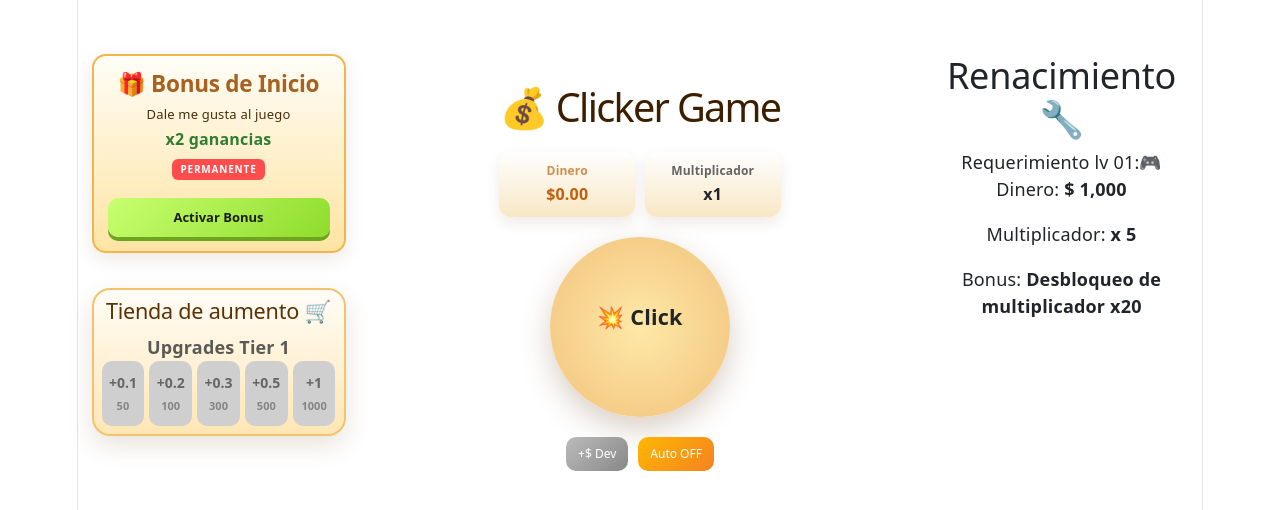
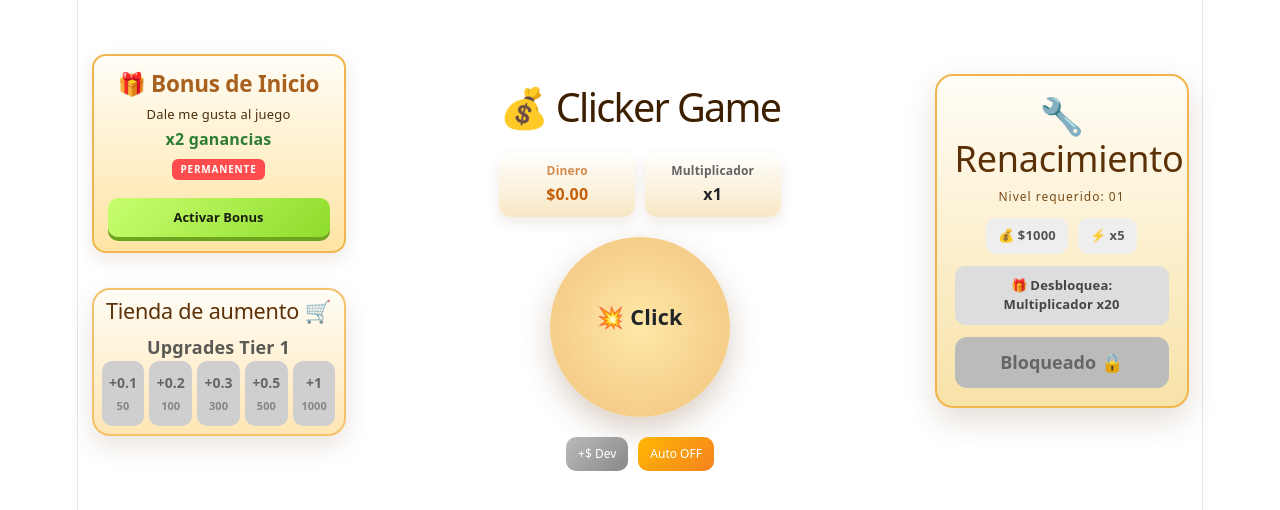
Before and after one commit to Maxii34/CLICKER-EMPIRE, a React (Vite) app: page / in a window 1280 px wide. Shown: the top 510 px of the page. Built offline with nearby package versions, Linux system fonts and the light colour scheme.

Commit message:
Actualizar Reinicio y css

```diff
--- /dev/null
+++ b/src/components/rebirs/Reinicio.css
@@ -0,0 +1,95 @@
+/* CONTENEDOR */
+.rebirth-box {
+  width: min(420px, 100%);
+  margin: 20px auto;
+  padding: 18px;
+  border-radius: 18px;
+  background: linear-gradient(180deg, #fffdf7, #f8e2a7);
+  border: 2px solid #f0b64e;
+  box-shadow: 0 12px 30px rgba(105, 69, 29, 0.18);
+  text-align: center;
+}
+
+/* TITULO */
+.rebirth-box h2 {
+  margin-bottom: 8px;
+  color: #5c3108;
+}
+
+/* NIVEL */
+.rebirth-level {
+  font-size: 12px;
+  letter-spacing: 1px;
+  color: #7a4b1a;
+  display: block;
+  margin-bottom: 12px;
+}
+
+/* REQUISITOS */
+.rebirth-req {
+  display: flex;
+  justify-content: center;
+  gap: 10px;
+  margin-bottom: 12px;
+}
+
+.req-item {
+  padding: 8px 12px;
+  border-radius: 10px;
+  background: #eee;
+  font-weight: bold;
+  font-size: 13px;
+  color: #555;
+}
+
+.req-item.ok {
+  background: linear-gradient(135deg, #c8ff70, #8fdc2c);
+  color: #1a1f12;
+}
+
+/* BONUS */
+.rebirth-bonus {
+  margin-bottom: 12px;
+  padding: 10px;
+  border-radius: 10px;
+  background: #ddd;
+  font-size: 13px;
+  font-weight: 600;
+  color: #444;
+  transition: 0.2s;
+}
+
+.rebirth-bonus.active {
+  background: linear-gradient(135deg, #ffb703, #f58220);
+  color: white;
+}
+
+/* BOTÓN */
+.rebirth-btn {
+  width: 100%;
+  padding: 12px;
+  border-radius: 12px;
+  border: none;
+  font-weight: 800;
+  cursor: pointer;
+  transition: all 0.15s ease;
+}
+
+/* ACTIVO */
+.rebirth-btn.active {
+  background: linear-gradient(135deg, #3ddc84, #1e7d4a);
+  color: white;
+  box-shadow: 0 4px 0 #16643a;
+}
+
+.rebirth-btn.active:hover {
+  transform: translateY(-2px);
+}
+
+/* DESACTIVADO */
+.rebirth-btn.disabled {
+  background: #bbb;
+  color: #666;
+  cursor: not-allowed;
+  box-shadow: none;
+}
--- a/src/components/rebirs/ReiniciosLvl.jsx
+++ b/src/components/rebirs/ReiniciosLvl.jsx
@@ -1,32 +1,47 @@
+import "./Reinicio.css"
 
-export const ReiniciosLvl = ({ money, setMoney, multiplier }) => {
-    return (
-        <>
-        <div className="rebirth">
-        <h2>Renacimiento 🔧</h2>
-        <span>Requerimiento lv 01:🎮</span>
+export const ReiniciosLvl = ({ money, multiplier, setMoney }) => {
+  const reqMoney = 1000;
+  const reqMulti = 5;
 
-        <div className="requirements">
-          <p>
-            Dinero: <strong>$ 1,000</strong>
-          </p>
-          <p>
-            Multiplicador: <strong>x 5</strong>
-          </p>
+  const canRebirth = money >= reqMoney && multiplier >= reqMulti;
+
+  const handleRebirth = () => {
+    if (!canRebirth) return;
+
+    setMoney(0);
+    // 👉 acá después podés resetear más cosas (multiplier, upgrades, etc)
+  };
+
+  return (
+    <div className="rebirth-box">
+      <h2>🔧 Renacimiento</h2>
+
+      <span className="rebirth-level">Nivel requerido: 01</span>
+
+      {/* REQUISITOS */}
+      <div className="rebirth-req">
+        <div className={`req-item ${money >= reqMoney ? "ok" : ""}`}>
+          💰 ${reqMoney}
         </div>
+        <div className={`req-item ${multiplier >= reqMulti ? "ok" : ""}`}>
+          ⚡ x{reqMulti}
+        </div>
+      </div>
 
-        <div
-          className={`bonus ${money >= 1000 && multiplier >= 5 ? "bonus-unlocked" : ""}`}
-        >
-          Bonus: <strong>Desbloqueo de multiplicador x20</strong>
-        </div>
+      {/* BONUS */}
+      <div className={`rebirth-bonus ${canRebirth ? "active" : ""}`}>
+        🎁 Desbloquea: <strong>Multiplicador x20</strong>
+      </div>
 
-        {money >= 1000 && multiplier >= 5 && (
-          <button className="button btn-blue" onClick={() => setMoney(0)}>
-            Reiniciar Progreso
-          </button>
-        )}
-      </div>
-        </>
-    );
+      {/* BOTÓN */}
+      <button
+        className={`rebirth-btn ${canRebirth ? "active" : "disabled"}`}
+        onClick={handleRebirth}
+        disabled={!canRebirth}
+      >
+        {canRebirth ? "Reiniciar progreso 🔄" : "Bloqueado 🔒"}
+      </button>
+    </div>
+  );
 };
```
